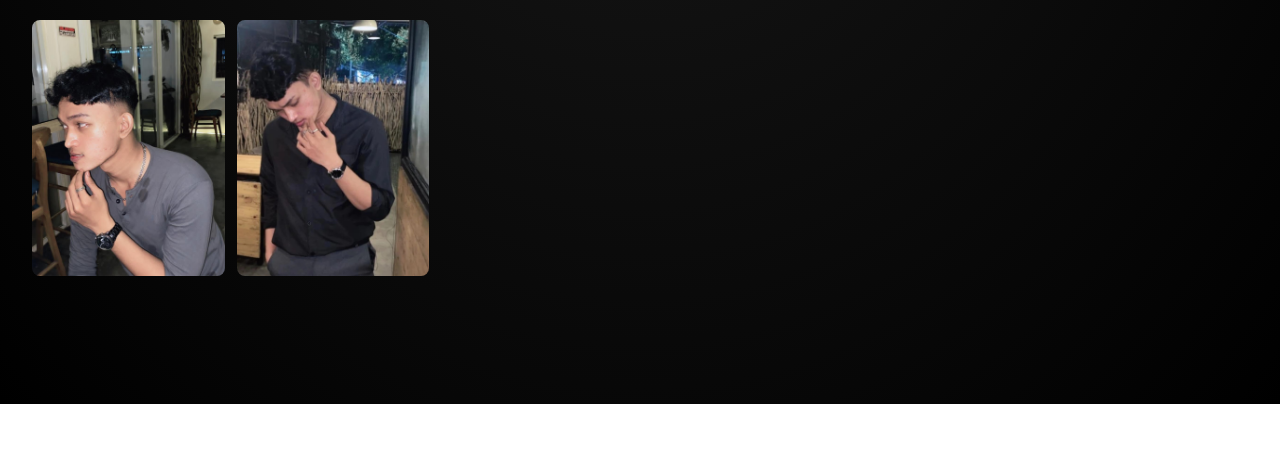
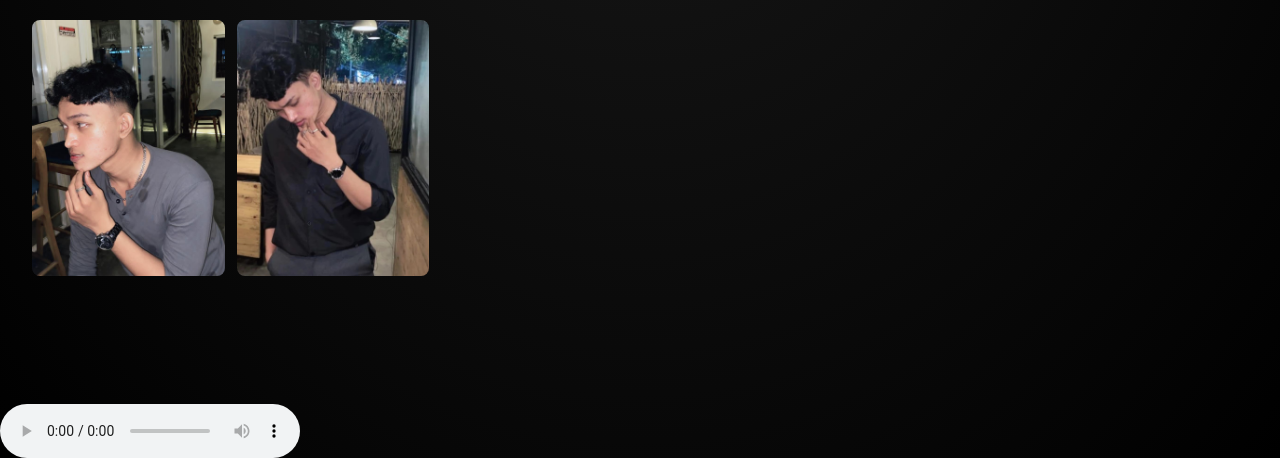
Before and after one commit to iamdk123/adk, a plain HTML site: page index.html in a window 1280 px wide. Shown: the part 1248-1706 px from the top of the page. Before the commit the page ends 1652 px from the top, so only its background shows below. Drawn offline with nearby package versions, Linux system fonts and the light colour scheme.

Commit message:
index.html

```diff
--- a/index.html
+++ b/index.html
@@ -125,12 +125,8 @@
         </section>
     </main>
 
-    <!-- Luxury Music Player -->
-    <!-- <div class="fixed bottom-8 left-1/2 -translate-x-1/2 bg-gradient-to-r from-black to-gold-500 backdrop-blur-lg border border-gold-500/40 rounded-full px-8 py-4 shadow-2xl z-50 transform transition-all duration-300 hover:scale-105">
-        <audio controls autoplay id="audio-player" class="w-64 md:w-80 rounded-full border-2 border-gold-500 backdrop-blur-md shadow-xl">
-            <source src="./assets/music/oldlove.mp3" type="audio/mpeg">
+        <audio controls autoplay id="audio-player" >
         </audio>
-    </div> -->
 
 
 
```
